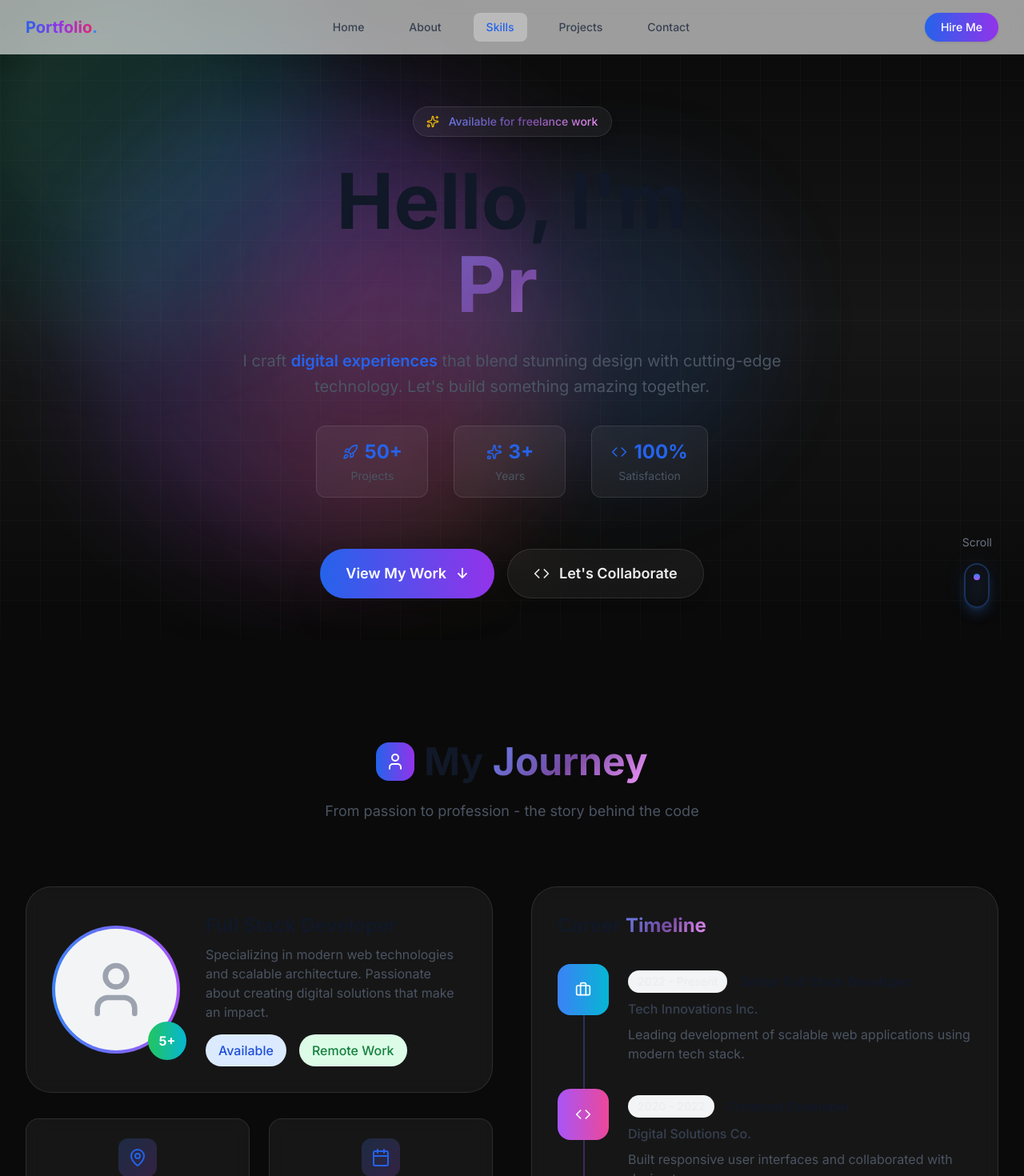
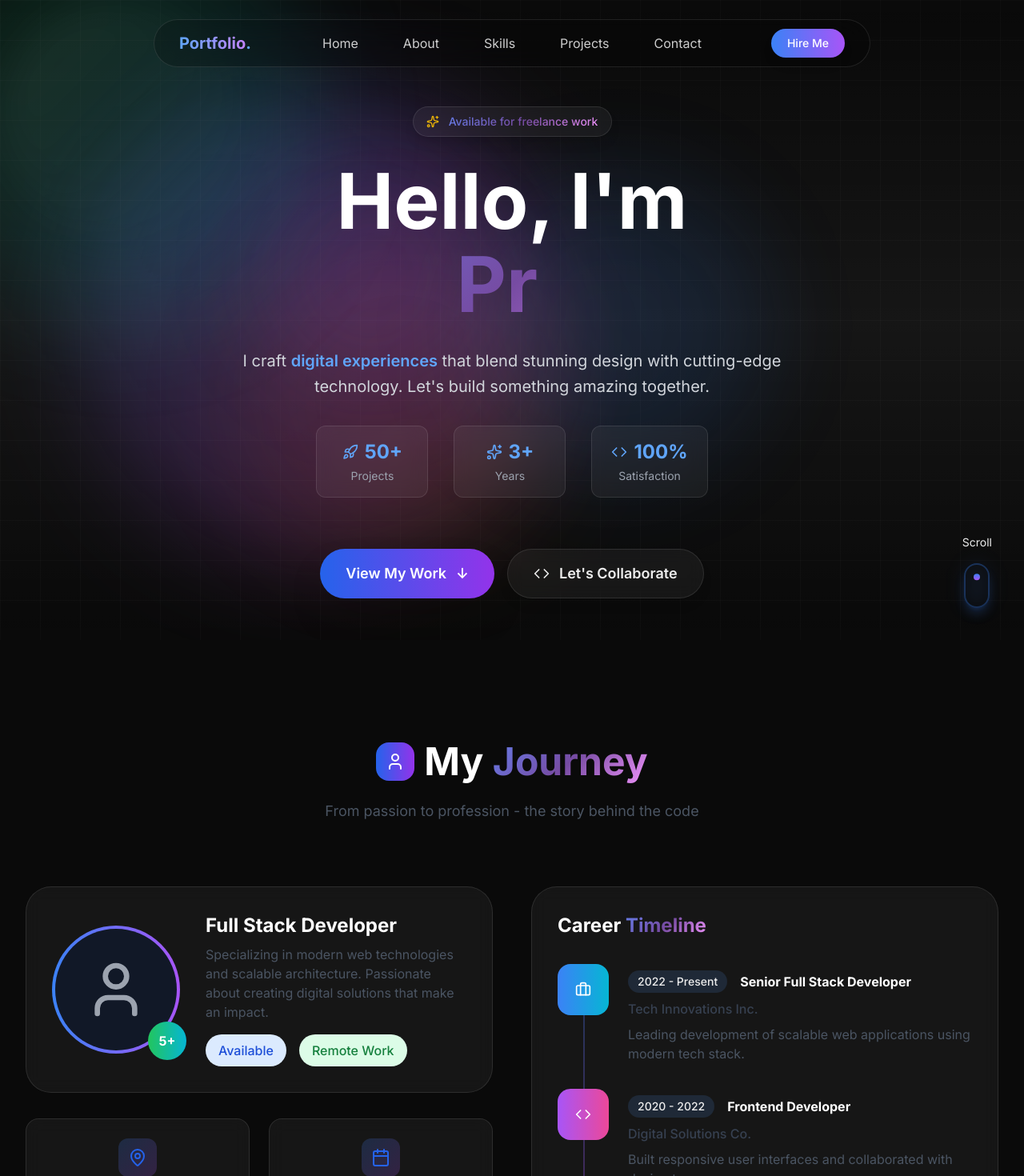
Before and after one commit to Shofee1945/iportfolio, a Next.js app: page / in a window 1280 px wide. Shown: the top 1470 px of the page at 80% size. Built offline with nearby package versions, Linux system fonts and the light colour scheme.

Commit message:
change all

```diff
--- a/src/app/page.tsx
+++ b/src/app/page.tsx
@@ -4,7 +4,7 @@ import About from '@/components/About';
 import Skills from '@/components/Skills';
 import Projects from '@/components/Projects';
 import Contact from '@/components/Contact';
-// Nanti: Footer
+import Footer from '@/components/Footer';
 
 export default function Home() {
   return (
@@ -16,9 +16,7 @@ export default function Home() {
         <Skills />
         <Projects />
         <Contact />
-        {/* Nanti:
         <Footer />
-        */}
       </main>
     </>
   );
--- a/src/components/About.tsx
+++ b/src/components/About.tsx
@@ -70,11 +70,11 @@ const About = () => {
             <div className="w-12 h-12 rounded-2xl bg-gradient-to-r from-blue-600 to-purple-600 flex items-center justify-center">
               <User className="w-6 h-6 text-white" />
             </div>
-            <h2 className="text-4xl sm:text-5xl font-bold text-gray-900 dark:text-white">
+            <h2 className="text-4xl sm:text-5xl font-bold text-gray-900 text-white">
               My <span className="gradient-text">Journey</span>
             </h2>
           </div>
-          <p className="text-gray-600 dark:text-gray-300 max-w-3xl mx-auto text-lg">
+          <p className="text-gray-600 text-gray-300 max-w-3xl mx-auto text-lg">
             From passion to profession - the story behind the code
           </p>
         </motion.div>
@@ -93,7 +93,7 @@ const About = () => {
                 {/* Avatar */}
                 <div className="relative">
                   <div className="w-40 h-40 rounded-full bg-gradient-to-r from-blue-500 to-purple-500 p-1">
-                    <div className="w-full h-full rounded-full bg-gray-100 dark:bg-gray-900 flex items-center justify-center">
+                    <div className="w-full h-full rounded-full bg-gray-100 bg-gray-900 flex items-center justify-center">
                       <User className="w-20 h-20 text-gray-400" />
                     </div>
                   </div>
@@ -104,10 +104,10 @@ const About = () => {
 
                 {/* Bio */}
                 <div className="flex-1 text-center md:text-left">
-                  <h3 className="text-2xl font-bold text-gray-900 dark:text-white mb-2">
+                  <h3 className="text-2xl font-bold text-gray-900 text-white mb-2">
                     Full Stack Developer
                   </h3>
-                  <p className="text-gray-600 dark:text-gray-400 mb-4">
+                  <p className="text-gray-600 text-gray-400 mb-4">
                     Specializing in modern web technologies and scalable architecture.
                     Passionate about creating digital solutions that make an impact.
                   </p>
@@ -139,10 +139,10 @@ const About = () => {
                       {item.icon}
                     </div>
                   </div>
-                  <div className="text-2xl font-bold text-gray-900 dark:text-white mb-1">
+                  <div className="text-2xl font-bold text-gray-900 text-white mb-1">
                     {item.value}
                   </div>
-                  <div className="text-sm text-gray-600 dark:text-gray-400">
+                  <div className="text-sm text-gray-600 text-gray-400">
                     {item.title}
                   </div>
                 </motion.div>
@@ -158,7 +158,7 @@ const About = () => {
             className="space-y-8"
           >
             <div className="glass rounded-[2rem] p-8">
-              <h3 className="text-2xl font-bold text-gray-900 dark:text-white mb-8">
+              <h3 className="text-2xl font-bold text-gray-900 text-white mb-8">
                 Career <span className="gradient-text">Timeline</span>
               </h3>
 
@@ -189,17 +189,17 @@ const About = () => {
                       {/* Content */}
                       <div className="flex-1 pt-2">
                         <div className="flex items-center gap-4 mb-2">
-                          <span className="px-3 py-1 bg-gray-100 dark:bg-gray-800 rounded-full text-sm font-medium">
+                          <span className="px-3 py-1 bg-gray-100 bg-gray-800 rounded-full text-sm font-medium">
                             {item.year}
                           </span>
-                          <h4 className="font-bold text-gray-900 dark:text-white">
+                          <h4 className="font-bold text-gray-900 text-white">
                             {item.title}
                           </h4>
                         </div>
-                        <p className="text-gray-700 dark:text-gray-300 font-medium mb-2">
+                        <p className="text-gray-700 text-gray-300 font-medium mb-2">
                           {item.company}
                         </p>
-                        <p className="text-gray-600 dark:text-gray-400">
+                        <p className="text-gray-600 text-gray-400">
                           {item.description}
                         </p>
                       </div>
@@ -211,10 +211,10 @@ const About = () => {
 
             {/* Philosophy */}
             <div className="glass rounded-[2rem] p-8">
-              <h3 className="text-2xl font-bold text-gray-900 dark:text-white mb-4">
+              <h3 className="text-2xl font-bold text-gray-900 text-white mb-4">
                 Development <span className="gradient-text">Philosophy</span>
               </h3>
-              <div className="space-y-4 text-gray-600 dark:text-gray-300">
+              <div className="space-y-4 text-gray-600 text-gray-300">
                 <p className="flex items-start gap-3">
                   <span className="text-blue-500 font-bold">✓</span>
                   <span>Write clean, maintainable code that tells a story</span>
--- a/src/components/Hero.tsx
+++ b/src/components/Hero.tsx
@@ -17,7 +17,7 @@ const Hero = () => {
       className="fixed bottom-10 right-10 z-40"
     >
       <div className="flex flex-col items-center gap-2">
-        <span className="text-sm text-gray-500 dark:text-gray-400 mb-2">
+        <span className="text-sm \text-gray-400 mb-2">
           Scroll
         </span>
         <div className="relative">
@@ -72,7 +72,7 @@ const Hero = () => {
 
           {/* Main Heading */}
           <h1 className="text-5xl sm:text-7xl md:text-8xl font-bold">
-            <span className="block text-gray-900 dark:text-white">Hello, I'm</span>
+            <span className="text-white">Hello, I'm</span>
             <motion.span
               initial={{ opacity: 0 }}
               animate={{ opacity: 1 }}
@@ -99,9 +99,9 @@ const Hero = () => {
             initial={{ opacity: 0 }}
             animate={{ opacity: 1 }}
             transition={{ delay: 0.5 }}
-            className="text-xl text-gray-600 dark:text-gray-300 max-w-3xl mx-auto leading-relaxed"
+            className="text-xl text-gray-300 max-w-3xl mx-auto leading-relaxed"
           >
-            I craft <span className="font-semibold text-blue-600 dark:text-blue-400">digital experiences</span>
+            I craft <span className="font-semibold text-blue-400">digital experiences</span>
             {' '}that blend stunning design with cutting-edge technology.
             Let's build something amazing together.
           </motion.p>
@@ -119,11 +119,11 @@ const Hero = () => {
               { value: '100%', label: 'Satisfaction', icon: <Code className="w-5 h-5" /> },
             ].map((stat, idx) => (
               <div key={idx} className="glass px-6 py-4 rounded-xl min-w-[140px]">
-                <div className="flex items-center justify-center gap-2 text-blue-600 dark:text-blue-400 mb-1">
+                <div className="flex items-center justify-center gap-2 text-blue-400 mb-1">
                   {stat.icon}
                   <span className="text-2xl font-bold">{stat.value}</span>
                 </div>
-                <div className="text-sm text-gray-600 dark:text-gray-400">{stat.label}</div>
+                <div className="text-sm text-gray-400">{stat.label}</div>
               </div>
             ))}
           </motion.div>
--- a/src/components/Navbar.tsx
+++ b/src/components/Navbar.tsx
@@ -1,13 +1,12 @@
 'use client';
 
-import { useState, useEffect, useCallback } from 'react';
-import { motion, AnimatePresence } from 'framer-motion';
+import { useState, useEffect } from 'react';
+import { motion } from 'framer-motion';
 import { Menu, X } from 'lucide-react';
 
 const Navbar = () => {
   const [isOpen, setIsOpen] = useState(false);
   const [scrolled, setScrolled] = useState(false);
-  const [activeSection, setActiveSection] = useState('home');
 
   const navItems = [
     { name: 'Home', href: '#home' },
@@ -17,92 +16,45 @@ const Navbar = () => {
     { name: 'Contact', href: '#contact' },
   ];
 
-  // Optimized scroll handler dengan debounce
-  const handleScroll = useCallback(() => {
-    setScrolled(window.scrollY > 20);
-
-    // Simple active section detection (tanpa kompleks)
-    const sections = ['home', 'about', 'skills', 'projects', 'contact'];
-    const scrollPosition = window.scrollY + window.innerHeight / 3;
-
-    for (const section of sections) {
-      const element = document.getElementById(section);
-      if (element) {
-        const { offsetTop, offsetHeight } = element;
-        if (scrollPosition >= offsetTop && scrollPosition < offsetTop + offsetHeight) {
-          setActiveSection(section);
-          break;
-        }
-      }
-    }
+  useEffect(() => {
+    const handleScroll = () => setScrolled(window.scrollY > 20);
+    window.addEventListener('scroll', handleScroll);
+    return () => window.removeEventListener('scroll', handleScroll);
   }, []);
-
-  useEffect(() => {
-    // Throttle scroll event
-    let ticking = false;
-
-    const throttledScroll = () => {
-      if (!ticking) {
-        requestAnimationFrame(() => {
-          handleScroll();
-          ticking = false;
-        });
-        ticking = true;
-      }
-    };
-
-    window.addEventListener('scroll', throttledScroll, { passive: true });
-
-    // Initial check
-    handleScroll();
-
-    return () => {
-      window.removeEventListener('scroll', throttledScroll);
-    };
-  }, [handleScroll]);
 
   return (
     <>
-      {/* SIMPLE NAVBAR - NO COMPLEX ANIMATIONS */}
+      {/* NAVBAR GLASS TRANSPARAN */}
       <motion.nav
         initial={{ y: -100 }}
         animate={{ y: 0 }}
-        transition={{ duration: 0.5 }}
-        className="fixed top-0 left-0 right-0 z-50"
+        className="fixed top-6 w-full z-50 px-4"
       >
-        {/* Glass Background - SIMPLE */}
-        <div className={`relative transition-all duration-300 ${
-          scrolled ? 'py-3' : 'py-4'
-        }`}>
-          {/* Glass Effect */}
-          <div className={`absolute inset-0 backdrop-blur-md ${
-            scrolled
-              ? 'bg-white/70 dark:bg-gray-900/70 border-b border-white/20'
-              : 'bg-white/60 dark:bg-gray-900/60'
-          }`} />
+        {/* Container untuk center */}
+        <div className="flex justify-center">
+          <div className={`transition-all duration-300 ${scrolled ? 'w-[90%]' : 'w-[85%]'} max-w-4xl`}>
+            {/* Glass Pill - TRANSPARAN */}
+            <div className="relative">
+              {/* Glass Backdrop - TRANSPARAN BANGET */}
+              <div className="absolute inset-0 bg-black/20 backdrop-blur-xl rounded-[2rem] border border-white/10" />
 
               {/* Content */}
-          <div className="relative max-w-7xl mx-auto px-4 sm:px-6 lg:px-8">
-            <div className="flex items-center justify-between">
+              <div className="relative px-8 py-3 flex items-center justify-between">
                 {/* Logo */}
                 <div className="text-xl font-bold">
-                <span className="bg-gradient-to-r from-blue-600 via-purple-600 to-pink-600 bg-clip-text text-transparent">
+                  <span className="bg-gradient-to-r from-blue-400 to-purple-400 bg-clip-text text-transparent">
                     Portfolio
                   </span>
-                <span className="text-blue-500">.</span>
+                  <span className="text-blue-400">.</span>
                 </div>
 
-              {/* Desktop Navigation - SIMPLE */}
-              <div className="hidden md:flex items-center space-x-6">
+                {/* Desktop Nav - CENTER */}
+                <div className="hidden md:flex items-center space-x-6 absolute left-1/2 transform -translate-x-1/2">
                   {navItems.map((item) => (
                     <a
                       key={item.name}
                       href={item.href}
-                    className={`px-4 py-2 rounded-lg text-sm font-medium transition-colors ${
-                      activeSection === item.name.toLowerCase()
-                        ? 'text-blue-600 dark:text-blue-400 bg-white/30 dark:bg-gray-800/30'
-                        : 'text-gray-700 dark:text-gray-300 hover:text-gray-900 dark:hover:text-white'
-                    }`}
+                      className="text-white/80 hover:text-white px-4 py-2 rounded-lg hover:bg-white/10 transition-all"
                     >
                       {item.name}
                     </a>
@@ -112,59 +64,54 @@ const Navbar = () => {
                 {/* CTA Button */}
                 <a
                   href="#contact"
-                className="hidden md:block px-5 py-2 bg-gradient-to-r from-blue-600 to-purple-600 text-white rounded-full font-medium text-sm shadow hover:shadow-md transition-shadow"
+                  className="hidden md:block px-5 py-2 bg-gradient-to-r from-blue-500 to-purple-500 text-white rounded-full font-medium text-sm shadow-lg hover:shadow-blue-500/25 transition-all"
                 >
                   Hire Me
                 </a>
 
-              {/* Mobile Menu Button */}
+                {/* Mobile Button */}
                 <button
                   onClick={() => setIsOpen(!isOpen)}
-                className="md:hidden p-2 rounded-lg hover:bg-white/20"
+                  className="md:hidden p-2 rounded-lg bg-white/10 text-white/80"
                 >
                   {isOpen ? <X size={24} /> : <Menu size={24} />}
                 </button>
               </div>
             </div>
           </div>
+        </div>
       </motion.nav>
 
-      {/* Mobile Menu - SIMPLE */}
-      <AnimatePresence>
+      {/* Mobile Menu - JUGA GLASS TRANSPARAN */}
       {isOpen && (
-          <div
-            className="fixed inset-0 z-40 md:hidden pt-20 bg-black/20 backdrop-blur-sm"
-            onClick={() => setIsOpen(false)}
-          >
-            <div className="bg-white dark:bg-gray-900 mx-4 rounded-2xl shadow-2xl overflow-hidden">
-              <div className="p-4 space-y-2">
+        <div className="fixed inset-0 z-40 md:hidden pt-24">
+          {/* Backdrop */}
+          <div className="absolute inset-0 bg-black/30 backdrop-blur-sm" onClick={() => setIsOpen(false)} />
+
+          {/* Menu Glass */}
+          <div className="relative max-w-sm mx-auto px-4">
+            <div className="bg-black/30 backdrop-blur-xl rounded-2xl border border-white/10 p-6 space-y-3">
               {navItems.map((item) => (
                 <a
                   key={item.name}
                   href={item.href}
                   onClick={() => setIsOpen(false)}
-                    className={`block py-3 px-4 rounded-lg text-lg font-medium ${
-                      activeSection === item.name.toLowerCase()
-                        ? 'bg-blue-50 dark:bg-blue-900/30 text-blue-600 dark:text-blue-400'
-                        : 'text-gray-700 dark:text-gray-300 hover:bg-gray-100 dark:hover:bg-gray-800'
-                    }`}
+                  className="block py-3 px-4 text-white/80 hover:text-white hover:bg-white/10 rounded-xl transition-all"
                 >
                   {item.name}
                 </a>
               ))}
-
               <a
                 href="#contact"
                 onClick={() => setIsOpen(false)}
-                  className="block mt-4 py-3 px-4 text-center rounded-lg bg-gradient-to-r from-blue-600 to-purple-600 text-white font-medium"
+                className="block py-3 px-4 text-center bg-gradient-to-r from-blue-500 to-purple-500 text-white rounded-xl font-medium mt-4 shadow-lg"
               >
-                  Get In Touch
+                Contact Me
               </a>
             </div>
           </div>
         </div>
       )}
-      </AnimatePresence>
     </>
   );
 };
```
Also changed, not shown: src/components/Contact.tsx (line endings or trailing spaces). Lines whose indentation alone changed are shown as unchanged.
